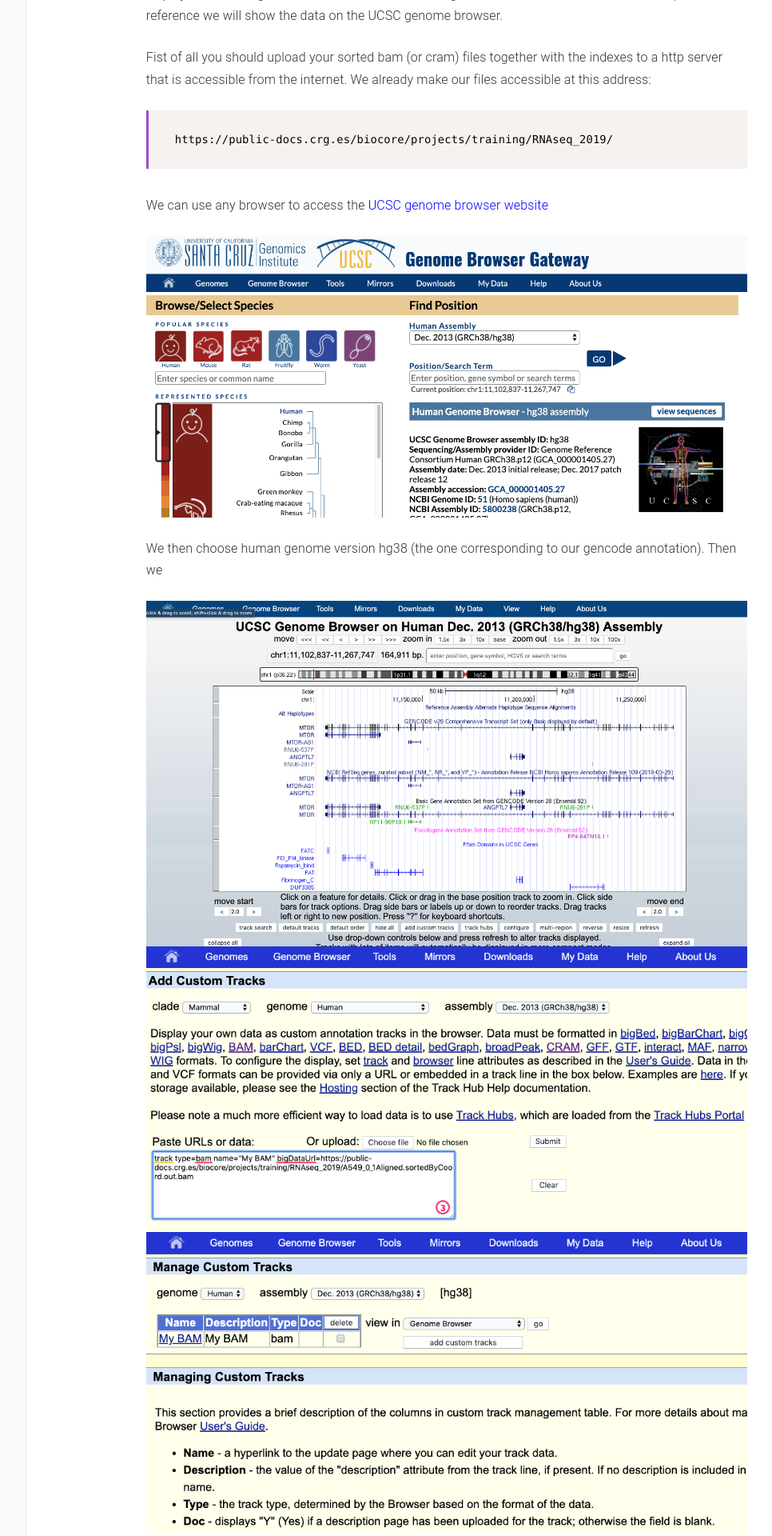
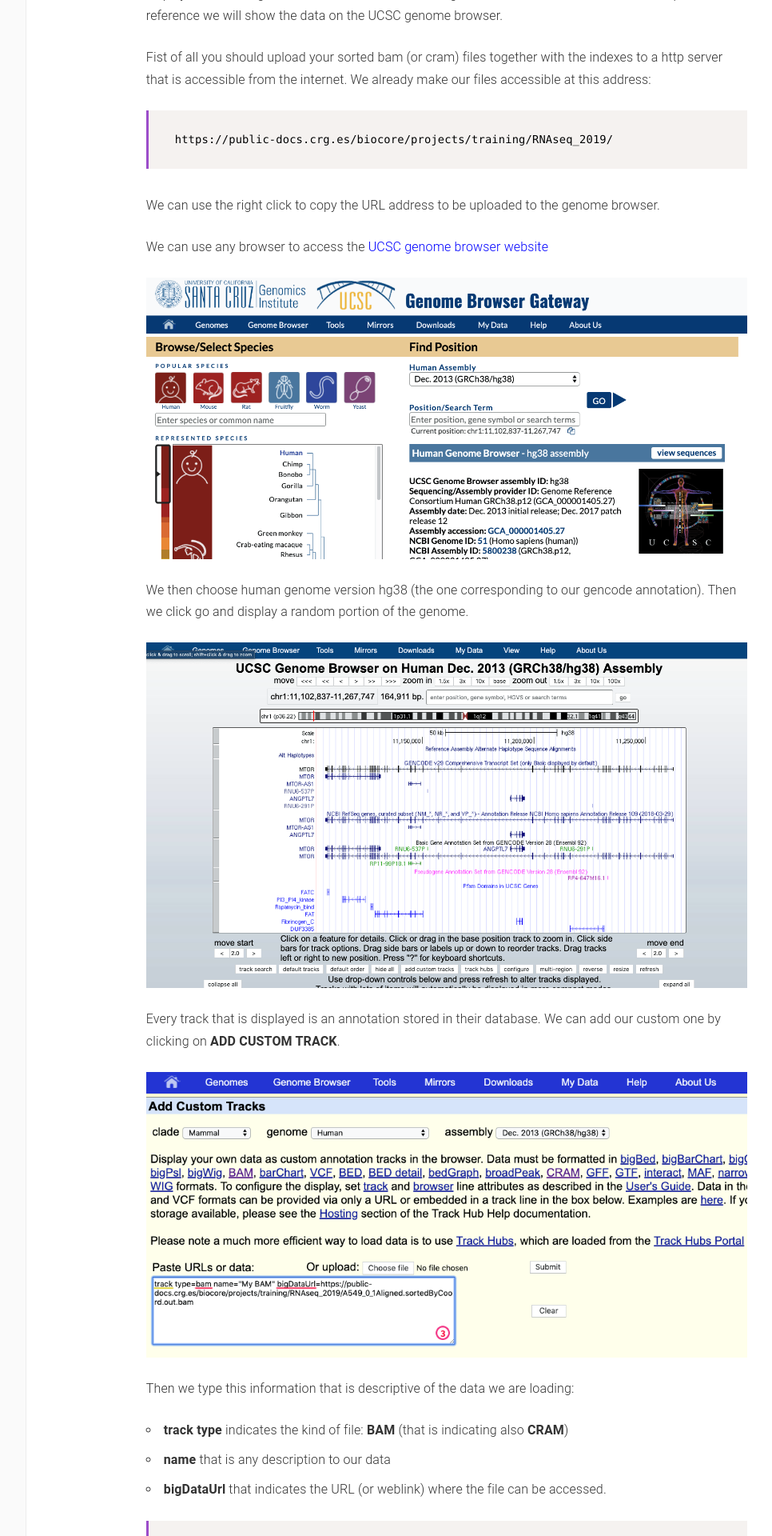
Before and after one commit to biocorecrg/RNAseq_course_2019, a Jekyll site: the page built from docs/gbrowser.md, in a window 1280 px wide. Shown: the part 1105-3025 px from the top of the page at 80% size, without its empty margins (180-1146 px from the left). Built offline with Jekyll 4.4.1, drawn with Linux system fonts in a browser that asks for light colours; some of the changed text lies outside the part shown.

Commit message:
Update gbrowser.md

````diff
--- a/docs/gbrowser.md
+++ b/docs/gbrowser.md
@@ -40,13 +40,29 @@ Fist of all you should upload your sorted bam (or cram) files together with the
 ```{bash}
 https://public-docs.crg.es/biocore/projects/training/RNAseq_2019/
 ```
+We can use the right click to copy the URL address to be uploaded to the genome browser.
 
 We can use any browser to access the [UCSC genome browser website](https://genome-euro.ucsc.edu/cgi-bin/hgGateway?redirect=manual&source=genome.ucsc.edu)
 
 <img src="images/ucsc1.png"  align="middle" />
 
-We then choose human genome version hg38 (the one corresponding to our gencode annotation). Then we
+We then choose human genome version hg38 (the one corresponding to our gencode annotation). Then we click go and display a random portion of the genome.
 
 <img src="images/ucsc2.png"  align="middle" />
+
+Every track that is displayed is an annotation stored in their database. We can add our custom one by clicking on **ADD CUSTOM TRACK**.
+
 <img src="images/ucsc3.png"  align="middle" />
+
+Then we type this information that is descriptive of the data we are loading:
+* **track type** indicates the kind of file: **BAM** (that is indicating also **CRAM**)
+* **name** that is any description to our data
+* **bigDataUrl** that indicates the URL (or weblink) where the file can be accessed.
+
+```{bash}
+track type=bam name="My BAM" bigDataUrl=https://public-docs.crg.es/biocore/projects/training/RNAseq_2019/A549_0_1Aligned.sortedByCoord.out.bam
+```
+
 <img src="images/ucsc4.png"  align="middle" />
+
+This indicates us that everything went ok and we can now display the data. Of course our data are restricted to the chromosome 10 so we have to display that chromosome.
````
